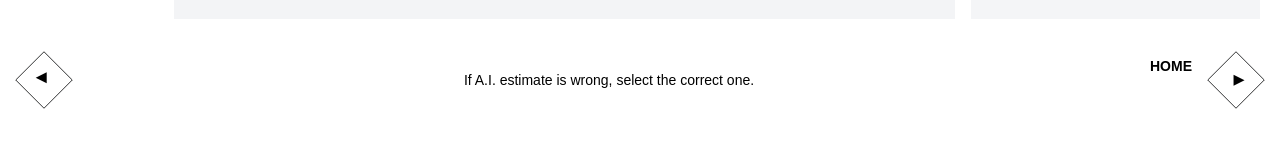
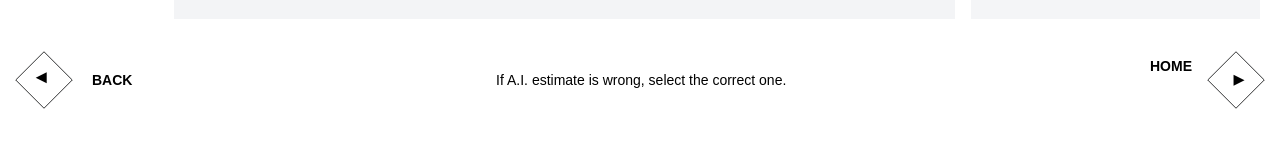
Before and after one commit to Owen-San/skinstric-owen, a Next.js app: page /summary in a window 1280 px wide. Shown: the part 705-852 px from the top of the page. Built offline with nearby package versions, Linux system fonts and the light colour scheme.

Commit message:
Fixed back button on summary page.

```diff
--- a/src/app/summary/page.tsx
+++ b/src/app/summary/page.tsx
@@ -517,9 +517,7 @@ export default function SummaryPage() {
                 )}
 
                 {error && !loading && (
-                  <div className="px-4 py-3 text-sm text-red-500">
-                    {error}
-                  </div>
+                  <div className="px-4 py-3 text-sm text-red-500">{error}</div>
                 )}
 
                 {!loading &&
@@ -572,7 +570,7 @@ export default function SummaryPage() {
                   <span className="absolute left-[15px] bottom-[13px] scale-[0.9] rotate-180 hidden sm:block group-hover:scale-[0.92] ease duration-300">
                     ▶
                   </span>
-                  <span className="text-sm font-semibold hidden sm.block ml-6">
+                  <span className="text-sm font-semibold hidden sm:block ml-6">
                     BACK
                   </span>
                 </div>
@@ -587,9 +585,7 @@ export default function SummaryPage() {
                 className="group flex flex-row relative justify-center items-center cursor-pointer"
               >
                 <div className="flex sm:hidden w-12 h-12 items-center justify.center border border-[#1A1B1C] rotate-45 transition-transform duration-200 group-hover:scale-105">
-                  <span className="-rotate-45 text-xs font-semibold">
-                    HOME
-                  </span>
+                  <span className="-rotate-45 text-xs font-semibold">HOME</span>
                 </div>
 
                 <div className="hidden sm:flex flex-row relative justify-center items.center">
```
